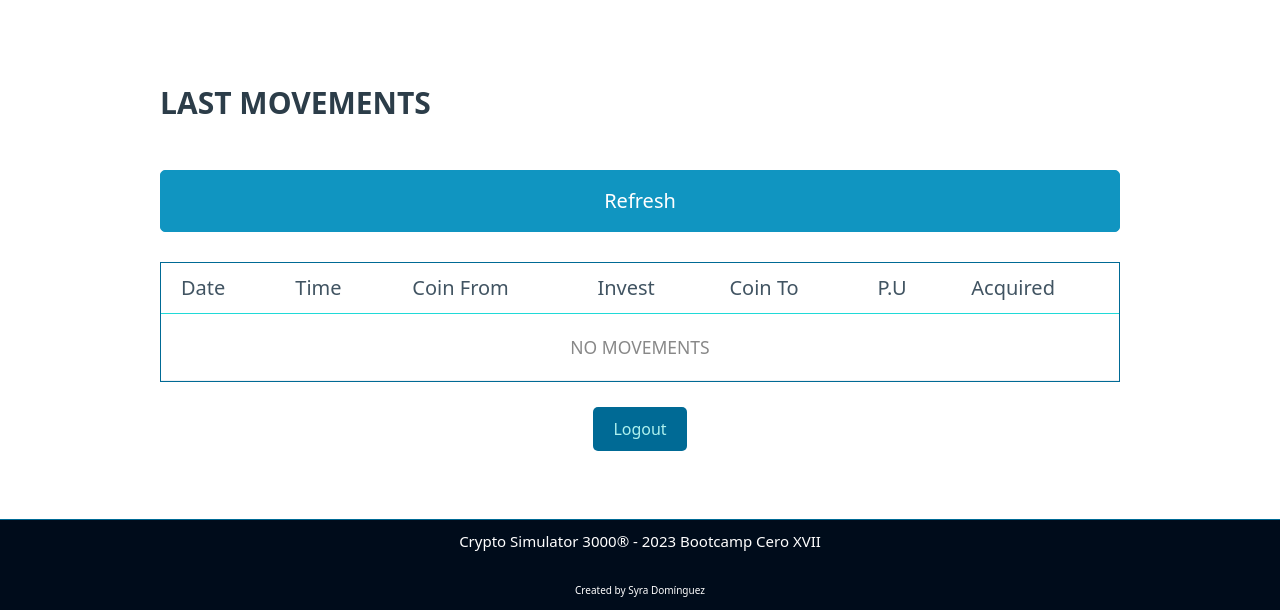
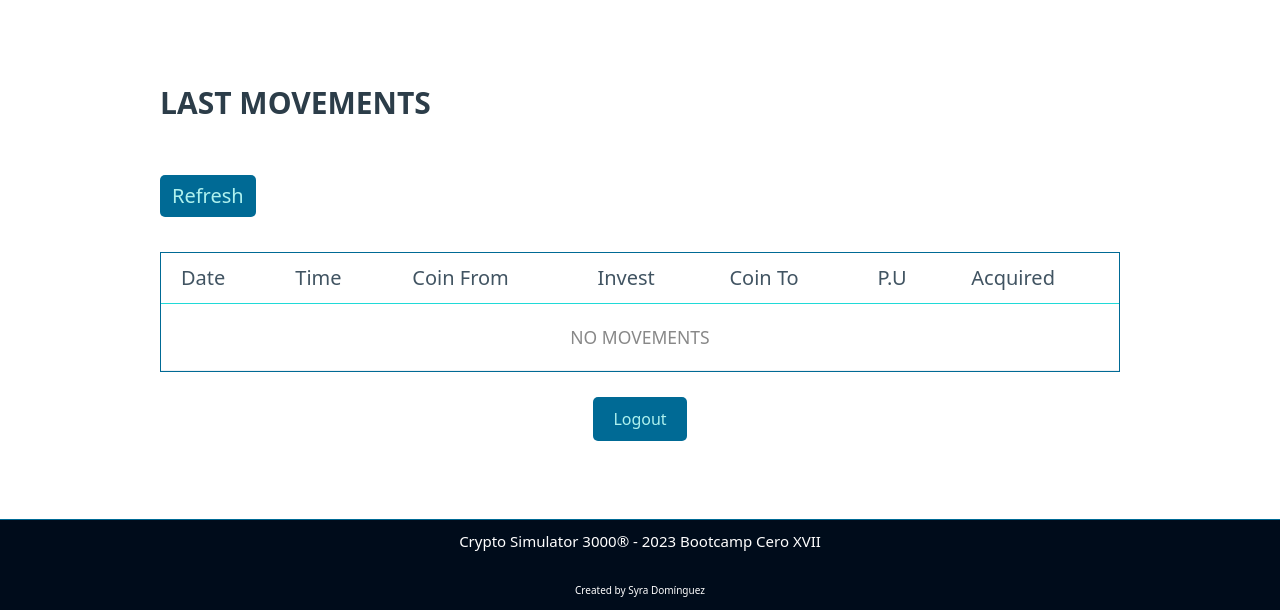
Before and after one commit to SyraDominguez/CS3000, a Flask app: page /home in a window 1280 px wide. Shown: the part 190-800 px from the top of the page. Run offline with Flask 3, Linux system fonts and the light colour scheme; parts of the project's set-up code (start-up, migrations or seed data) failed here and were passed over.

Commit message:
feat: modifico estilos del boton de recarga

```diff
--- a/CS3000/static/css/styles.css
+++ b/CS3000/static/css/styles.css
@@ -305,11 +305,13 @@ tr.error + tr td {
 
 /* ESTILOS PARA LOS BOTONES */
 
-#page-buttons {
+#page-buttons,
+#boton-recarga {
   padding: 20px;
   text-align: center;
 }
 
+#boton-recarga,
 .page-button {
   display: inline-block;
   margin: 10px;
@@ -322,6 +324,7 @@ tr.error + tr td {
   transition: background-color 0.3s, color 0.3s;
 }
 
+#boton-recarga,
 .page-button:hover {
   background-color: var(--color4);
   color: var(--color0);
@@ -333,11 +336,13 @@ tr.error + tr td {
   max-width: 400px;
 }
 
+#boton-recarga,
 .page-buttons {
   text-align: center;
   margin: 20px;
 }
 
+#boton-recarga,
 .page-button {
   display: inline-block;
   padding: 10px 20px;
@@ -352,6 +357,24 @@ tr.error + tr td {
   transition: background-color 0.3s;
 }
 
+#button-container {
+  display: inline-block;
+}
+
+#boton-recarga {
+  padding: 6px 12px;
+  background-color: var(--color2);
+  color: var(--color5);
+  text-decoration: none;
+  font-size: 20px;
+  margin: 5px 0;
+  border: none;
+  border-radius: 5px;
+  cursor: pointer;
+  transition: background-color 0.3s;
+}
+
+#boton-recarga:hover,
 .page-button:hover {
   background-color: var(--color1);
   color: (var(--neutral-0));
--- a/CS3000/templates/home.html
+++ b/CS3000/templates/home.html
@@ -6,7 +6,7 @@
 
 {% block contenido %}
 
-<p>
+<p id="button-container">
     <button id="boton-recarga">Refresh</button>
 </p>
 
```
